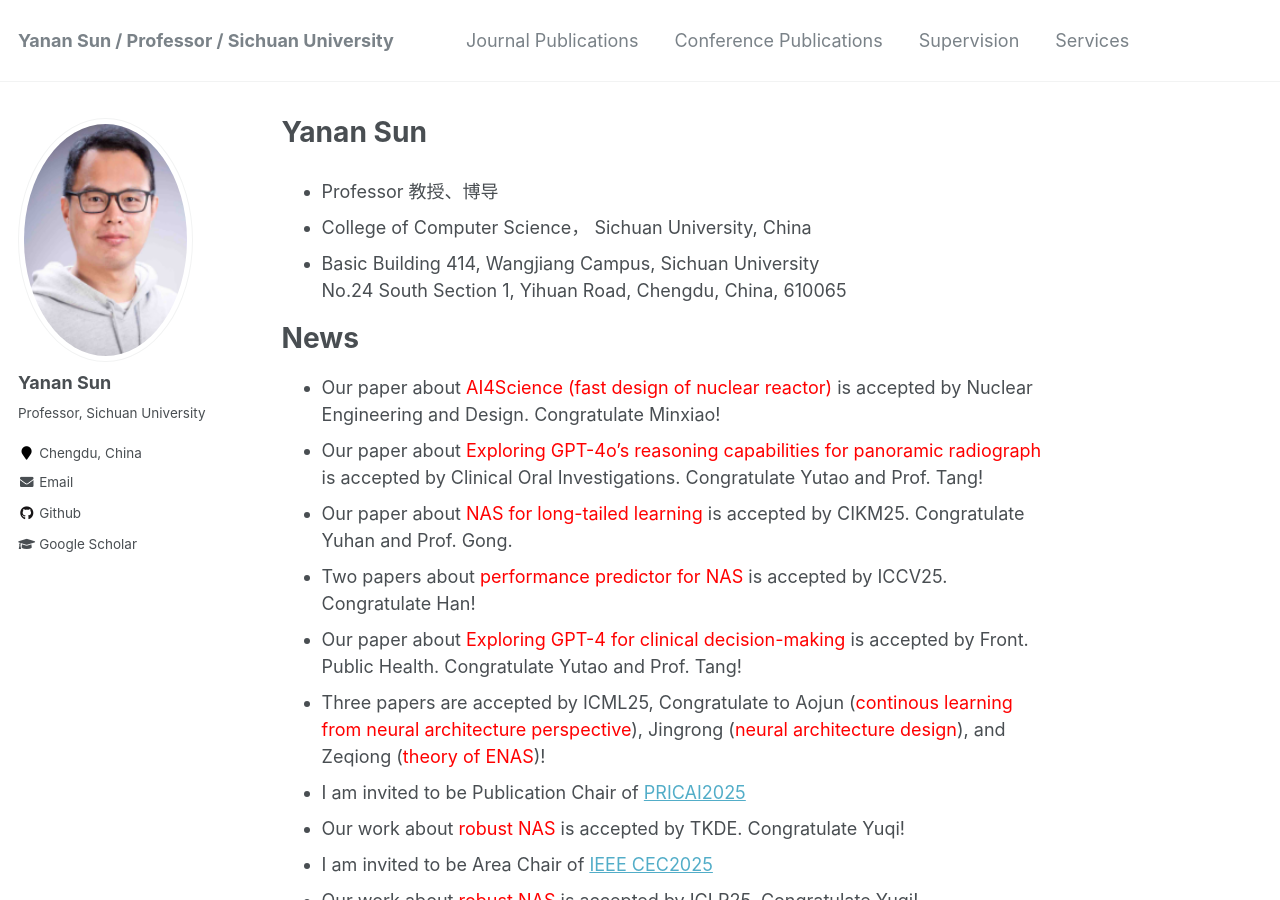
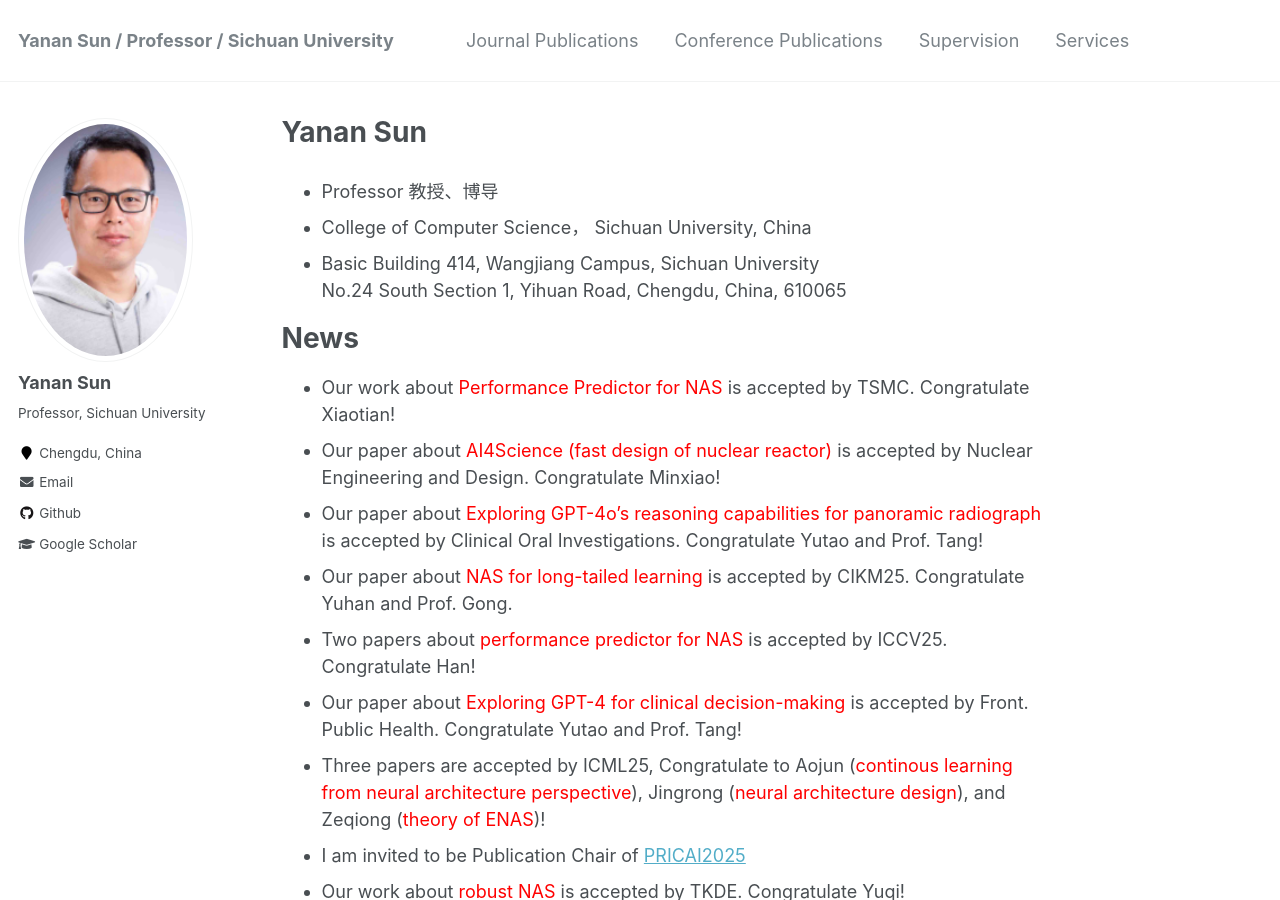
Before and after one commit to yn-sun/yn-sun.github.io, a Jekyll site: the page built from _pages/about.md, in a window 1280 px wide and 900 px high. Built offline with Jekyll 4.4.1, drawn with Linux system fonts in a browser that asks for light colours; comment, search, counter and statistics services are not loaded.

Commit message:
Update about.md

```diff
--- a/_pages/about.md
+++ b/_pages/about.md
@@ -15,6 +15,7 @@ No.24 South Section 1, Yihuan Road, Chengdu, China, 610065
 
 News
 ======
+* Our work about <span style="color: #FF0000">Performance Predictor for NAS</span> is accepted by TSMC. Congratulate Xiaotian!
 * Our paper about <span style="color: #FF0000">AI4Science (fast design of nuclear reactor)</span> is accepted by Nuclear Engineering and Design. Congratulate Minxiao!
 * Our paper about <span style="color: #FF0000">Exploring GPT-4o’s reasoning capabilities for panoramic radiograph</span> is accepted by Clinical Oral Investigations. Congratulate Yutao and Prof. Tang!
 * Our paper about <span style="color: #FF0000">NAS for long-tailed learning</span> is accepted by CIKM25. Congratulate Yuhan and Prof. Gong.
```
